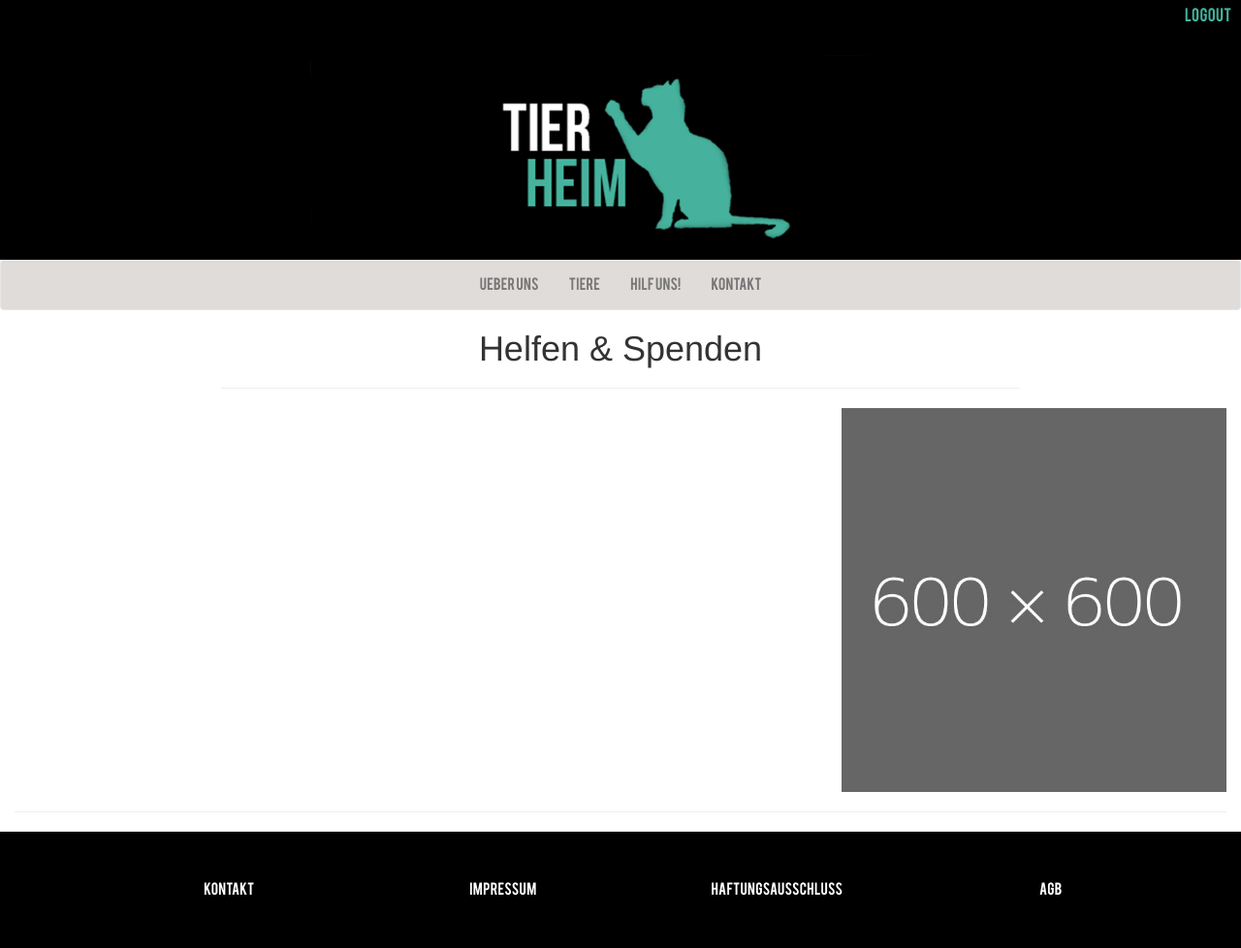
After one commit to patrik98/tierheim_homepage, a PHP site: the page made by includes/views/hilf_uns.php in a window 1280 px wide. The commit adds this page. Shown: the whole page at 97% size. Run offline with PHP 8.4, Linux system fonts and the light colour scheme; the template is opened without the code that fills it, so the values that code supplies are empty; some libraries are stand-ins or nearby versions.

Commit message:
Hinzufügen hilf_uns.php, Formatierungen

```diff
--- a/includes/routes.php
+++ b/includes/routes.php
@@ -28,4 +28,7 @@ $route['/kontakt.html'] = array('controller' => 'KontaktController', 'uniqueName
 $route['/createNews'] = array('controller' => 'NewsController', 'uniqueName' => 'createNews');
 $route['/createNews.html'] = array('controller' => 'NewsController', 'uniqueName' => 'createNews');
 
+$route['/hilf_uns'] = array('controller' => 'HilfUnsController', 'uniqueName' => 'hilf_uns');
+$route['/hilf_uns.html'] = array('controller' => 'HilfUnsController', 'uniqueName' => 'hilf_uns');
+
 ?>
--- /dev/null
+++ b/includes/views/hilf_uns.php
@@ -0,0 +1,25 @@
+<?php echo $this->header ?>
+
+<div class="container-fluid">
+<!-- Reihe für immer zentrierte Überschrift -->
+<div class="row">
+    <div class="col-xs-0 col-md-1 col-lg-2"></div>
+    <div class="col-xs-12 col-md-10 col-lg-8" style="text-align: center">
+        <h1>Helfen & Spenden</h1>
+        <hr/>
+    </div>
+    <div class="col-xs-0 col-md-1 col-lg-2"></div>
+</div>
+
+<div class="row">
+    <div class="col-xs-12 col-md-8"></div>
+    <div class="col-xs-12 col-md-4">
+        <img class="img-responsive" src="images/600x600.jpg" />
+    </div>
+
+</div>
+<hr/>
+
+</div><!-- /.container-fluid -->
+
+<?php echo $this->footer ?>
--- a/includes/views/parts/header.php
+++ b/includes/views/parts/header.php
@@ -15,13 +15,12 @@
 
     <!-- Selbsterstelltes CSS -->
     <link rel="stylesheet" href="css/main.css"/>
-
-
 </head>
 
 <body>
 
 <header>
+    <!-- Ein-/Ausblenden von Registrieren, Login und Logout-Buttons wenn angemeldet oder nicht -->
     <?php if(LOGGED_IN == false):?>
     <a href="login"><button type="button" class="btn btn-default btn-sm" id="turquoise">Login</button></a>
     <a href="register"><button type="button" class="btn btn-default btn-sm" id="white">Registrieren</button></a>
@@ -29,13 +28,12 @@
     <?php else: ?>
         <a href="logout"><button type="button" class="btn btn-default btn-sm" id="turquoise">Logout</button></a>
         <img src="images/header.png" class="inner"/>
-
     <?php endif; ?>
 </header>
 
 <nav class="navbar navbar-default" id="main">
     <div class="container-fluid">
-        <!-- Brand and toggle get grouped for better mobile display -->
+        <!-- Burger-Button bei mobile Ansicht -->
         <div class="navbar-header">
             <button type="button" class="navbar-toggle collapsed" data-toggle="collapse" data-target="#bs-example-navbar-collapse-1" aria-expanded="false">
                 <span class="sr-only">Toggle navigation</span>
@@ -45,16 +43,16 @@
             </button>
         </div>
 
-        <!-- Collect the nav links, forms, and other content for toggling -->
+        <!-- Navigationslinks die mobil zusammengefasst werden -->
         <div class="collapse navbar-collapse" id="bs-example-navbar-collapse-1">
             <ul class="nav navbar-nav">
-                <!-- Setzen der "active"-Klasse je nach aktueller Seite -->
+                <!-- Setzen der "active"-Klasse bei aktueller Seite -->
                 <li <?php if($this->current == "index"): ?>class="active"<?php endif; ?>><a href="index">Ueber uns</a></li>
                 <li <?php if($this->current == "tiere"): ?>class="active"<?php endif; ?>><a href="tiere">Tiere</a></li>
-                <li <?php if($this->current == "hilf_uns"): ?>class="active"<?php endif; ?>><a href="tiere">Hilf uns!</a></li>
+                <li <?php if($this->current == "hilf_uns"): ?>class="active"<?php endif; ?>><a href="hilf_uns">Hilf uns!</a></li>
                 <li <?php if($this->current == "kontakt"): ?>class="active"<?php endif; ?>><a href="kontakt">Kontakt</a></li>
             </ul>
 
         </div><!-- /.navbar-collapse -->
     </div><!-- /.container-fluid -->
-</nav>
+</nav><!-- /.navbar -->
```
Also changed, not shown: includes/controllers/HilfUnsController.php (added, +30 -0 lines), includes/views/kontakt.php (+21 -24 lines), includes/views/logout.php (+2 -12 lines), includes/views/tiere.php (+11 -3 lines).
